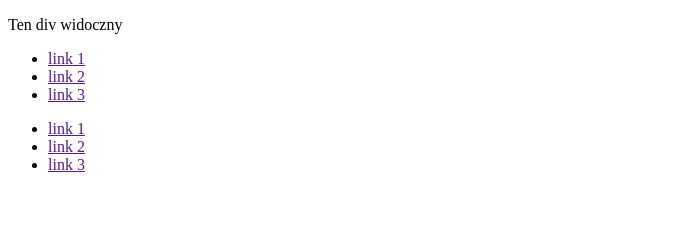
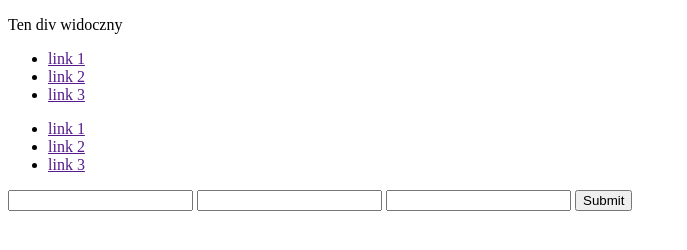
Before and after one commit to BChlebda/html-wstep, a plain HTML site: page index.html in a window 1280 px wide. Shown: the whole page, without its empty margins (0-687 px from the left). Drawn offline with Linux system fonts and the light colour scheme.

Commit message:
dodanie formularza

```diff
--- a/index.html
+++ b/index.html
@@ -28,5 +28,17 @@
     </ul>
 </div>
 
+<!-- formularz -->
+<!-- div#formularz>form>input[type=text]+input[type=number]+input[type=password]+input[type=submit] -->
+
+<div id="formularz">
+    <form action="">
+        <input type="text">
+        <input type="number">
+        <input type="password">
+        <input type="submit">
+    </form>
+</div>
+
 </body>
 </html>
```
